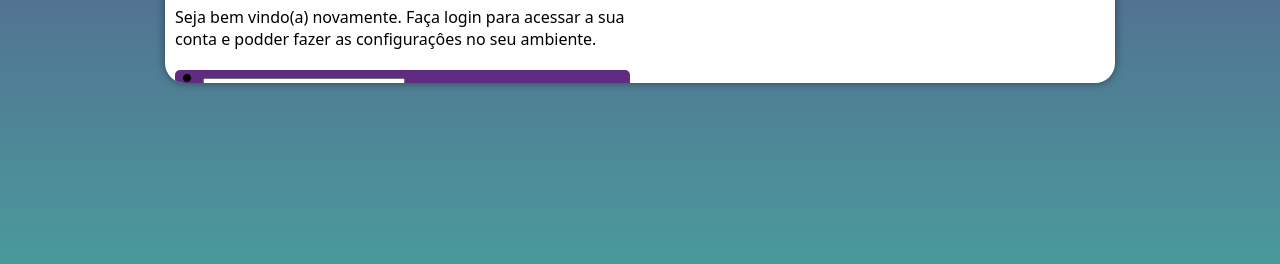
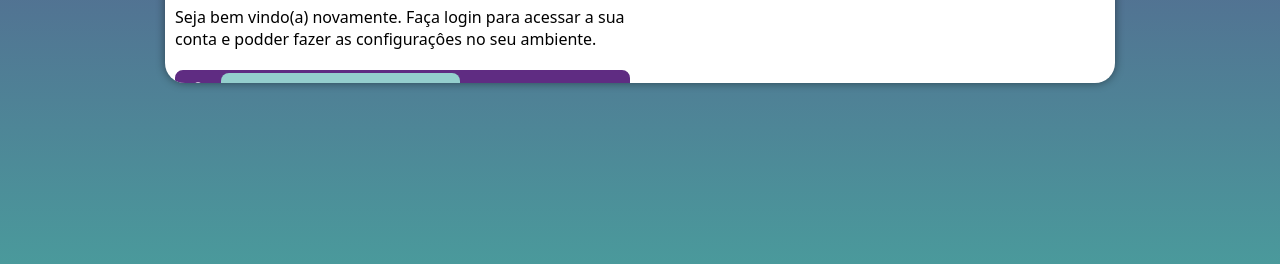
Before and after one commit to Paulo-Jrfc/projeto-login, a plain HTML site: page index.html in a window 1280 px wide. Shown: the part 492-756 px from the top of the page. Drawn offline with Linux system fonts and the light colour scheme.

Commit message:
Update style.css

```diff
--- a/estilos/style.css
+++ b/estilos/style.css
@@ -29,7 +29,6 @@ section#login {
     position: absolute;
     top: 50%;
     left: 50%;
-    transform: translate(-50%, -50%);
     overflow: hidden;
 
     background-color: white;
@@ -38,6 +37,7 @@ section#login {
     border-radius: 20px;
     box-shadow: 0px 0px 10px rgba(0, 0, 0, 0.450);
 
+    transform: translate(-50%, -50%);
     transition: width .3s, heigth .3s;
     transition-timing-function: ease;
 }
@@ -66,15 +66,39 @@ div#formulario > p {
 
 form > div.campo {
     background-color: #5f2c82;
+    border: 2px solid #5f2c82;
     display: block;
     width: 100%;
     height: 40px;
-    border-radius: 5px;
+    border-radius: 8px;
     margin: 5px 0px;
 }
 
 div.campo > label {
     display: none;
+}
+
+div.campo > i {
+    color: white;
+    /* background-color: black; */
+    font-size: 2em;
+    width: 40px;
+    padding: 5px;
+}
+
+div.campo > input {
+    background-color: #94cfcd;
+    font-size: 1em;
+    width: cal(100% -44px);
+    height: 100%;
+    border: 0px;
+    border-radius: 8px;
+    padding: 4px;
+    transform: translateY(-12px);
+}
+
+div.campo > input:focus-within {
+    background-color: white;
 }
 
 form > input[type=submit] {
```
